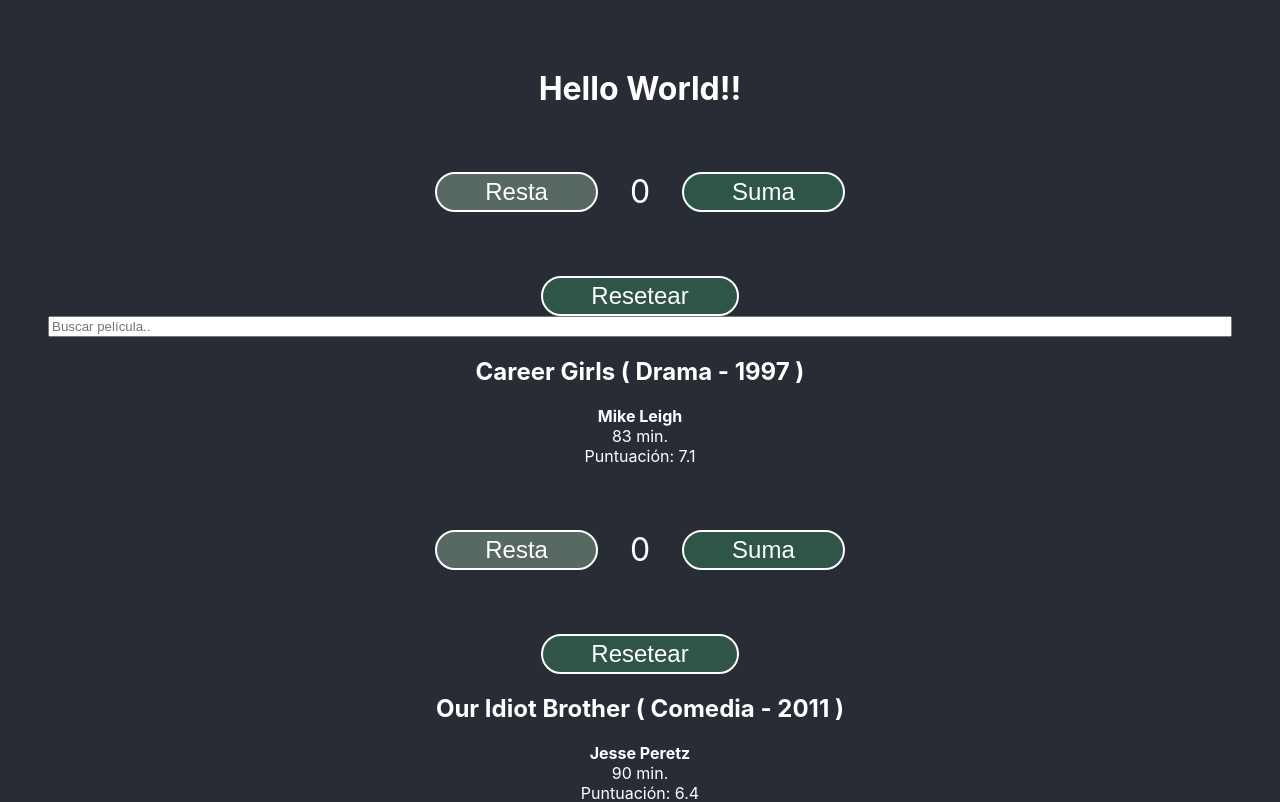
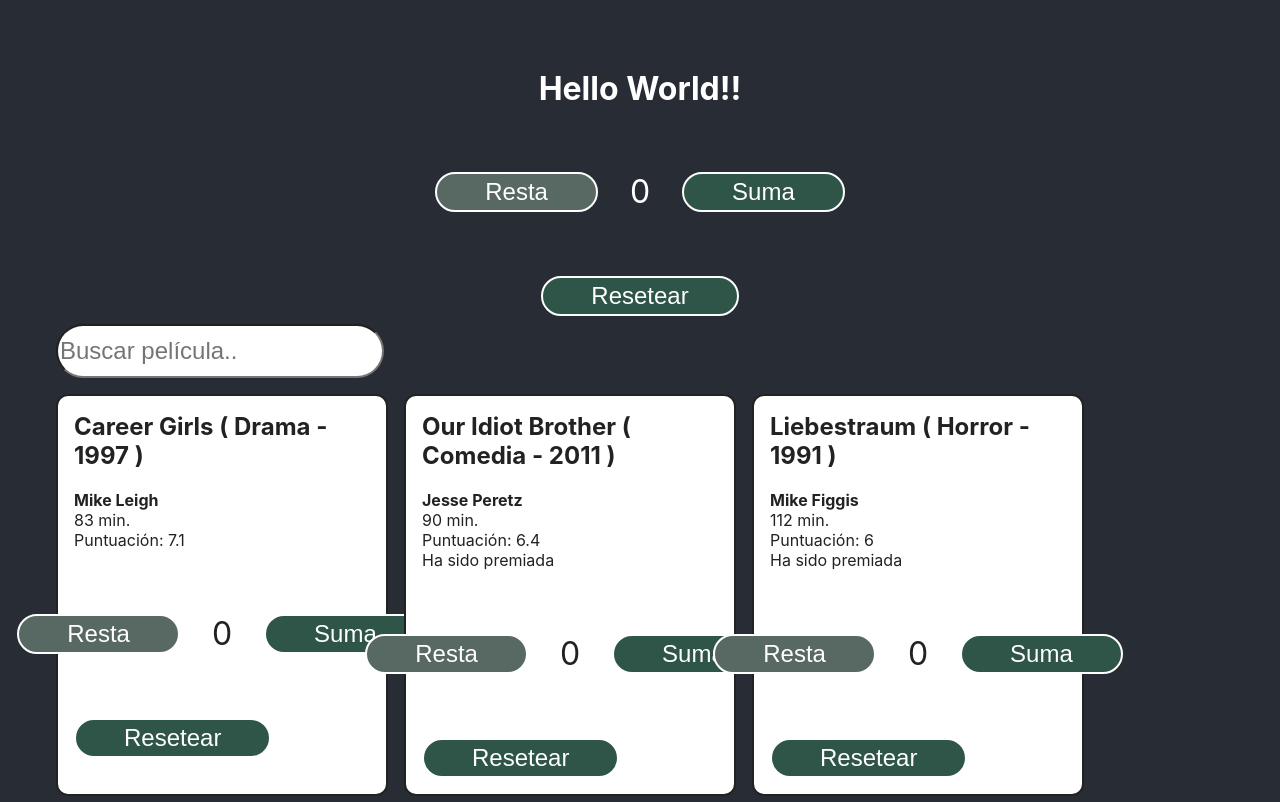
Before and after one commit to mvidal90/eit-myfirst-proyect-react, a React (Create React App) app: page / in a window 1280 px wide. Shown: the top 802 px of the page. Built offline with nearby package versions, Linux system fonts and the light colour scheme.

Commit message:
ADD styles cards

```diff
--- a/src/styles/App.css
+++ b/src/styles/App.css
@@ -1,7 +1,7 @@
 .app {
   text-align: center;
   background-color: #282c34;
-  height: 100vh;
+  min-height: 100vh;
   padding: 3rem;
 }
 
@@ -32,3 +32,32 @@
 .counter__btn:disabled {
   background-color: rgb(88, 104, 99);
 }
+
+.card__wrapper {
+  display: flex;
+  flex-wrap: wrap;
+}
+
+.card__container {
+  background-color: white;
+  border: 2px solid #222;
+  border-radius: 0.75rem;
+  color: #222;
+  margin: 0.5rem;
+  padding: 1rem;
+  text-align: start;
+  width: 25%;
+}
+
+.card__container h2 {
+  margin-top: 0;
+}
+
+.searcher__input {
+  align-self: flex-start;
+  border-radius: 3rem;
+  height: 3rem;
+  width: 20rem;
+  margin: 0.5rem;
+  font-size: 1.5rem;
+}
```
